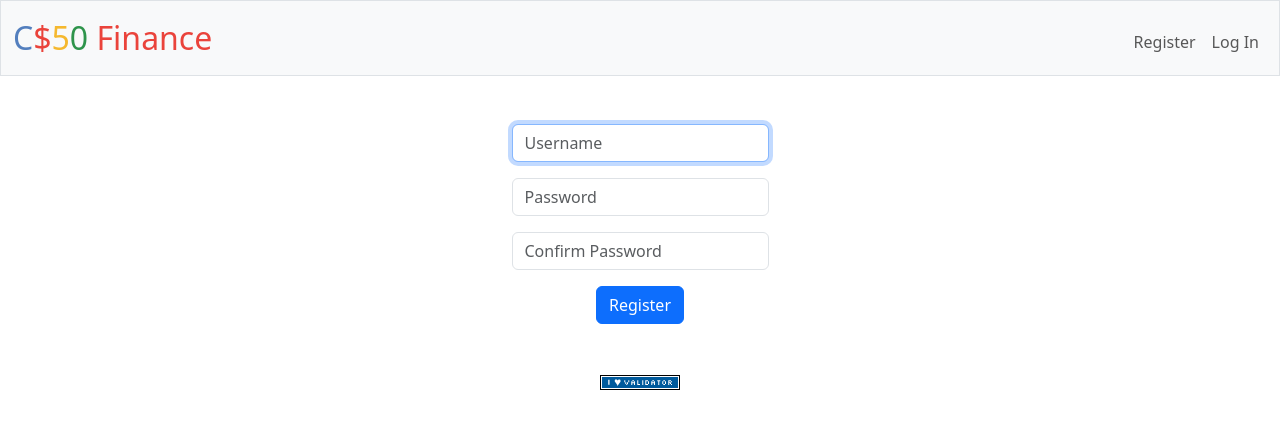
After one commit to Maruhsoft/cs50x-2026, a Flask app: page /register in a window 1280 px wide. The commit adds this page. Shown: the top 429 px of the page. Run offline with Flask 3, Linux system fonts and the light colour scheme; some libraries are stand-ins or nearby versions.

Commit message:
75% complete...

```diff
--- /dev/null
+++ b/pset9/finance/finance/app.py
@@ -0,0 +1,159 @@
+import os
+
+from cs50 import SQL
+from flask import Flask, flash, redirect, render_template, request, session
+from flask_session import Session
+from werkzeug.security import check_password_hash, generate_password_hash
+
+from helpers import apology, login_required, lookup, usd
+
+# Configure application
+app = Flask(__name__)
+
+# Custom filter
+app.jinja_env.filters["usd"] = usd
+
+# Configure session to use filesystem (instead of signed cookies)
+app.config["SESSION_PERMANENT"] = False
+app.config["SESSION_TYPE"] = "filesystem"
+Session(app)
+
+# Configure CS50 Library to use SQLite database
+db = SQL("sqlite:///finance.db")
+
+
+@app.after_request
+def after_request(response):
+    """Ensure responses aren't cached"""
+    response.headers["Cache-Control"] = "no-cache, no-store, must-revalidate"
+    response.headers["Expires"] = 0
+    response.headers["Pragma"] = "no-cache"
+    return response
+
+
+@app.route("/")
+@login_required
+def index():
+    """Show portfolio of stocks"""
+    return apology("TODO")
+
+
+@app.route("/buy", methods=["GET", "POST"])
+@login_required
+def buy():
+    """Buy shares of stock"""
+    return apology("TODO")
+
+
+@app.route("/history")
+@login_required
+def history():
+    """Show history of transactions"""
+    return apology("TODO")
+
+
+@app.route("/login", methods=["GET", "POST"])
+def login():
+    """Log user in"""
+
+    # Forget any user_id
+    session.clear()
+
+    # User reached route via POST (as by submitting a form via POST)
+    if request.method == "POST":
+        # Ensure username was submitted
+        if not request.form.get("username"):
+            return apology("must provide username", 403)
+
+        # Ensure password was submitted
+        elif not request.form.get("password"):
+            return apology("must provide password", 403)
+
+        # Query database for username
+        rows = db.execute(
+            "SELECT * FROM users WHERE username = ?", request.form.get("username")
+        )
+
+        # Ensure username exists and password is correct
+        if len(rows) != 1 or not check_password_hash(
+            rows[0]["hash"], request.form.get("password")
+        ):
+            return apology("invalid username and/or password", 403)
+
+        # Remember which user has logged in
+        session["user_id"] = rows[0]["id"]
+
+        # Redirect user to home page
+        return redirect("/")
+
+    # User reached route via GET (as by clicking a link or via redirect)
+    else:
+        return render_template("login.html")
+
+
+@app.route("/logout")
+def logout():
+    """Log user out"""
+
+    # Forget any user_id
+    session.clear()
+
+    # Redirect user to login form
+    return redirect("/")
+
+
+@app.route("/quote", methods=["GET", "POST"])
+@login_required
+def quote():
+    """Get stock quote."""
+    return apology("TODO")
+
+
+@app.route("/register", methods=["GET", "POST"])
+def register():
+    """Register user"""
+
+    if request.method == "POST":
+        username = request.form.get("username")
+        password = request.form.get("password")
+        confirmation = request.form.get("confirmation")
+
+        if not username:
+            return apology("must provide username", 400)
+
+        if not password:
+            return apology("must provide password", 400)
+
+        if not confirmation:
+            return apology("must confirm password", 400)
+
+        if password != confirmation:
+            return apology("passwords do not match", 400)
+
+        existing = db.execute(
+            "SELECT id FROM users WHERE username = ?", username
+        )
+
+        if existing:
+            return apology("username already exists", 400)
+
+        password_hash = generate_password_hash(password)
+
+        user_id = db.execute(
+            "INSERT INTO users (username, hash) VALUES (?, ?)",
+            username,
+            password_hash
+        )
+
+        session["user_id"] = user_id
+
+        return redirect("/")
+
+    return render_template("register.html")
+
+
+@app.route("/sell", methods=["GET", "POST"])
+@login_required
+def sell():
+    """Sell shares of stock"""
+    return apology("TODO")
--- /dev/null
+++ b/pset9/finance/finance/requirements.txt
@@ -0,0 +1,5 @@
+cs50
+Flask
+Flask-Session
+pytz
+requests
--- /dev/null
+++ b/pset9/finance/finance/static/styles.css
@@ -0,0 +1,23 @@
+/* Size for brand */
+nav .navbar-brand
+{
+    font-size: xx-large;
+}
+
+/* Colors for brand */
+nav .navbar-brand .blue
+{
+    color: #537fbe;
+}
+nav .navbar-brand .red
+{
+    color: #ea433b;
+}
+nav .navbar-brand .yellow
+{
+    color: #f5b82e;
+}
+nav .navbar-brand .green
+{
+    color: #2e944b;
+}
--- /dev/null
+++ b/pset9/finance/finance/templates/layout.html
@@ -0,0 +1,86 @@
+<!DOCTYPE html>
+
+<html lang="en">
+
+    <head>
+
+        <meta charset="utf-8">
+        <meta name="viewport" content="initial-scale=1, width=device-width">
+
+        <!-- http://getbootstrap.com/docs/5.3/ -->
+        <link href="https://cdn.jsdelivr.net/npm/bootstrap@5.3.8/dist/css/bootstrap.min.css" rel="stylesheet" integrity="sha384-sRIl4kxILFvY47J16cr9ZwB07vP4J8+LH7qKQnuqkuIAvNWLzeN8tE5YBujZqJLB" crossorigin="anonymous">
+        <script src="https://cdn.jsdelivr.net/npm/bootstrap@5.3.8/dist/js/bootstrap.bundle.min.js" integrity="sha384-FKyoEForCGlyvwx9Hj09JcYn3nv7wiPVlz7YYwJrWVcXK/BmnVDxM+D2scQbITxI" crossorigin="anonymous"></script>
+
+        <!-- https://favicon.io/emoji-favicons/money-bag/ -->
+        <link href="/static/favicon.ico" rel="icon">
+
+        <link href="/static/styles.css" rel="stylesheet">
+
+        <title>C$50 Finance: {% block title %}{% endblock %}</title>
+
+    </head>
+
+    <body>
+
+        <nav class="bg-light border navbar navbar-expand-md navbar-light">
+            <div class="container-fluid">
+                <a class="navbar-brand" href="/"><span class="blue">C</span><span class="red">$</span><span class="yellow">5</span><span class="green">0</span> <span class="red">Finance</span></a>
+                <button aria-controls="navbar" aria-expanded="false" aria-label="Toggle navigation" class="navbar-toggler" data-bs-target="#navbar" data-bs-toggle="collapse" type="button">
+                    <span class="navbar-toggler-icon"></span>
+                </button>
+                <div class="collapse navbar-collapse" id="navbar">
+                    {% if session["user_id"] %}
+                        <ul class="navbar-nav me-auto mt-2">
+                            <li class="nav-item"><a class="nav-link" href="/quote">Quote</a></li>
+                            <li class="nav-item"><a class="nav-link" href="/buy">Buy</a></li>
+                            <li class="nav-item"><a class="nav-link" href="/sell">Sell</a></li>
+                            <li class="nav-item"><a class="nav-link" href="/history">History</a></li>
+                        </ul>
+                        <ul class="navbar-nav ms-auto mt-2">
+                            <li class="nav-item"><a class="nav-link" href="/logout">Log Out</a></li>
+                        </ul>
+                    {% else %}
+                        <ul class="navbar-nav ms-auto mt-2">
+                            <li class="nav-item"><a class="nav-link" href="/register">Register</a></li>
+                            <li class="nav-item"><a class="nav-link" href="/login">Log In</a></li>
+                        </ul>
+                    {% endif %}
+                </div>
+            </div>
+        </nav>
+
+        {% if get_flashed_messages() %}
+            <header>
+                <div class="alert alert-primary mb-0 text-center" role="alert">
+                    {{ get_flashed_messages() | join(" ") }}
+                </div>
+            </header>
+        {% endif %}
+
+        <main class="container py-5 text-center">
+            {% block main %}{% endblock %}
+        </main>
+
+        <footer class="mb-5">
+            <form action="https://validator.w3.org/check" class="text-center" enctype="multipart/form-data" method="post" target="_blank">
+                <input name="doctype" type="hidden" value="HTML5">
+                <input name="fragment" type="hidden">
+                <input alt="Validate" src="/static/I_heart_validator.png" type="image"> <!-- https://validator.w3.org/ -->
+            </form>
+            <script>
+                document.addEventListener('DOMContentLoaded', function() {
+                    // Adapted from https://stackoverflow.com/a/10162353
+                    const html = '<!DOCTYPE ' +
+                    document.doctype.name +
+                    (document.doctype.publicId ? ' PUBLIC "' + document.doctype.publicId + '"' : '') +
+                    (!document.doctype.publicId && document.doctype.systemId ? ' SYSTEM' : '') +
+                    (document.doctype.systemId ? ' "' + document.doctype.systemId + '"' : '') +
+                    '>\n' + document.documentElement.outerHTML;
+                    document.querySelector('form[action="https://validator.w3.org/check"] > input[name="fragment"]').value = html;
+                });
+            </script>
+        </footer>
+
+    </body>
+
+</html>
--- /dev/null
+++ b/pset9/finance/finance/templates/register.html
@@ -0,0 +1,20 @@
+{% extends "layout.html" %}
+
+{% block title %}
+    Register
+{% endblock %}
+
+{% block main %}
+    <form action="/register" method="post">
+        <div class="mb-3">
+            <input autocomplete="off" autofocus class="form-control mx-auto w-auto" name="username" placeholder="Username" type="text">
+        </div>
+        <div class="mb-3">
+            <input class="form-control mx-auto w-auto" name="password" placeholder="Password" type="password">
+        </div>
+        <div class="mb-3">
+            <input class="form-control mx-auto w-auto" name="confirmation" placeholder="Confirm Password" type="password">
+        </div>
+        <button class="btn btn-primary" type="submit">Register</button>
+    </form>
+{% endblock %}
```
Also changed, not shown: pset9/birthdays/app.py (+24 -3 lines), pset9/birthdays/templates/index.html (+6 -1 lines), pset9/finance/finance/helpers.py (added, +69 -0 lines), pset9/finance/finance/templates/apology.html (added, +11 -0 lines), pset9/finance/finance/templates/login.html (added, +17 -0 lines), pset9/birthdays/birthdays.db, pset9/finance/finance/finance.db (added), pset9/finance/finance/static/I_heart_validator.png (added), pset9/finance/finance/static/favicon.ico (added), 2 other files.
